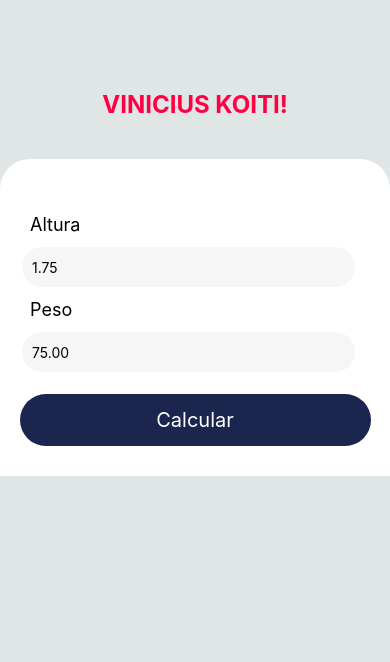
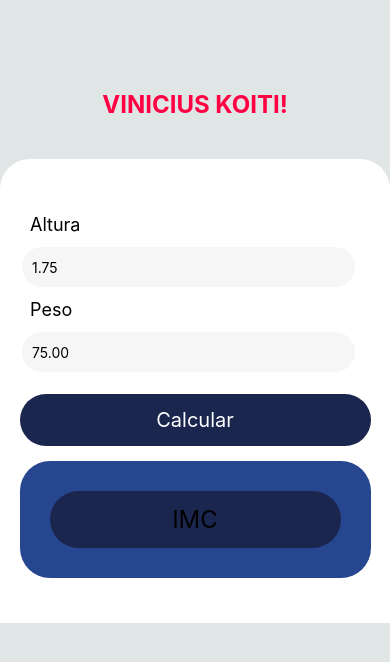
Before and after one commit to ViniciusKoiti/LabProjetoReactNative, a React Native app: screen / in a window 390 px wide. Shown: the top 662 px of the page. Built offline with nearby package versions, Linux system fonts and the light colour scheme.

Commit message:
Alterações para listagem listagem

```diff
--- a/components/Form/form.style.ts
+++ b/components/Form/form.style.ts
@@ -55,6 +55,15 @@ const style = StyleSheet.create({
     exhibitResultImc: {
         width: "100%",
         height: "50%",
+    },
+    listEspace: {
+        minHeight: '20%',
+        maxHeight: '30%',
+        width: '90%',
+        backgroundColor: '#274690',
+        borderRadius: 30,
+        padding: 30,
+        margin: 15
     }
 })
 
--- a/components/Form/index.tsx
+++ b/components/Form/index.tsx
@@ -11,10 +11,11 @@ export default function Form() {
         formLabel, input,
         buttonCalculator,
         textButtonCalculator, textErrorMessage,
-        exhibitResultImc
+        exhibitResultImc,
+        listEspace
     } = style;
 
-    const [imcList, setImcList] = useState<ListProps>({ listArrayNumber: [] });
+    const [imcList, setImcList] = useState<ListProps>({ listArrayNumber: [], title: '' });
     const [height, setHeight] = useState<number | null>(null);
     const [weight, setWeight] = useState<number | null>(null);
     const [messageImc, setMessageImc] = useState("Preenchao Peso e a altura");
@@ -29,9 +30,9 @@ export default function Form() {
 
     const addImcValue = (newValue: number) => {
         setImcList((prevList: ListProps) => ({
-          listArrayNumber: [...prevList.listArrayNumber, { number: newValue }],
+            listArrayNumber: [...prevList.listArrayNumber, { number: newValue }], title: "IMC"
         }));
-      };
+    };
 
     function validationImc(): void {
         console.log(imc);
@@ -117,9 +118,13 @@ export default function Form() {
             ><Text style={textButtonCalculator}>
                     {textButton}
                 </Text></TouchableOpacity>
-            <List listArrayNumber={imcList.listArrayNumber}>
 
-            </List>
+            <View style={listEspace}>
+                <List listArrayNumber={imcList.listArrayNumber} title='IMC'/>
+            </View>
+
+
+
         </View>
     );
 }
--- a/components/ItemList/item.style.ts
+++ b/components/ItemList/item.style.ts
@@ -2,21 +2,16 @@ import { StyleSheet } from "react-native";
 
 const style = StyleSheet.create({
     item: {
-        width: "100%",
-        height: "100%",
-        bottom: 0,
-        backgroundColor: '#ffffff',
-        borderTopLeftRadius:30,
-        borderTopRightRadius: 30,
-        marginTop: 30,
-        alignItems: "center",
-        paddingTop:15,
+        color: '#ffffff',
+        display: 'flex',
+        alignItems: 'center',
+        justifyContent: 'center',
     },
     titleStyle: {
-        width: 100,
-        backgroundColor: 'blue',
-        color: 'white',
-        alignItems: 'center',
+        color: '#ffffff',
+        backgroundColor: "#8D92A7",
+        width: '100%',
+
     }
 });
 
--- a/components/List/index.tsx
+++ b/components/List/index.tsx
@@ -1,24 +1,37 @@
 import { FlatList, Text, View } from "react-native";
 import ItemList from "../ItemList";
+import style from "./list.style";
 
 interface ListItem {
     number: number;
   }
 
 export interface ListProps {
-    listArrayNumber: ListItem[]
+    listArrayNumber: ListItem[],
+    title: string,
 }
 
-export default function List(listArrayNumber: ListProps) {
+export default function List(props: ListProps) {
+
+    console.log(props)
+
+    const {heightView, listContainer, listTitleContainer,titleContainer} = style
 
 
     return (
-        <View>
+        <View style={listContainer}>
+            <View style={listTitleContainer}>
+                <Text style={titleContainer}>{props.title}</Text>
+            </View>
+            <View  style={heightView} >
             <FlatList
-                data={listArrayNumber.listArrayNumber}
+
+                data={props.listArrayNumber}
                 keyExtractor={(item,index) => index.toString()}
                 renderItem={({ item }) => <ItemList number={item.number} />}
             />
+            </View>
+
         </View>
     );
 }
--- a/components/List/list.style.ts
+++ b/components/List/list.style.ts
@@ -1,4 +1,33 @@
 import { StyleSheet } from "react-native";
 
 const style = StyleSheet.create({
+
+    heightView: {
+        color: '#274690',
+        maxHeight: 30,
+        overflow: 'visible',
+    },
+    listContainer:{
+        display: 'flex',
+        width: '100%',
+
+        borderRadius: 30
+    },
+    listTitleContainer: {
+        display: 'flex',
+        alignItems: 'center',
+        justifyContent: 'center',
+        borderRadius: 50,
+        width: "100%",
+        color: '#FFF',
+        backgroundColor: "#1B264F",
+        padding: 14,
+    },
+    titleContainer: {
+        fontSize: 24,
+    }
+
+
 })
+
+export default style;
```
